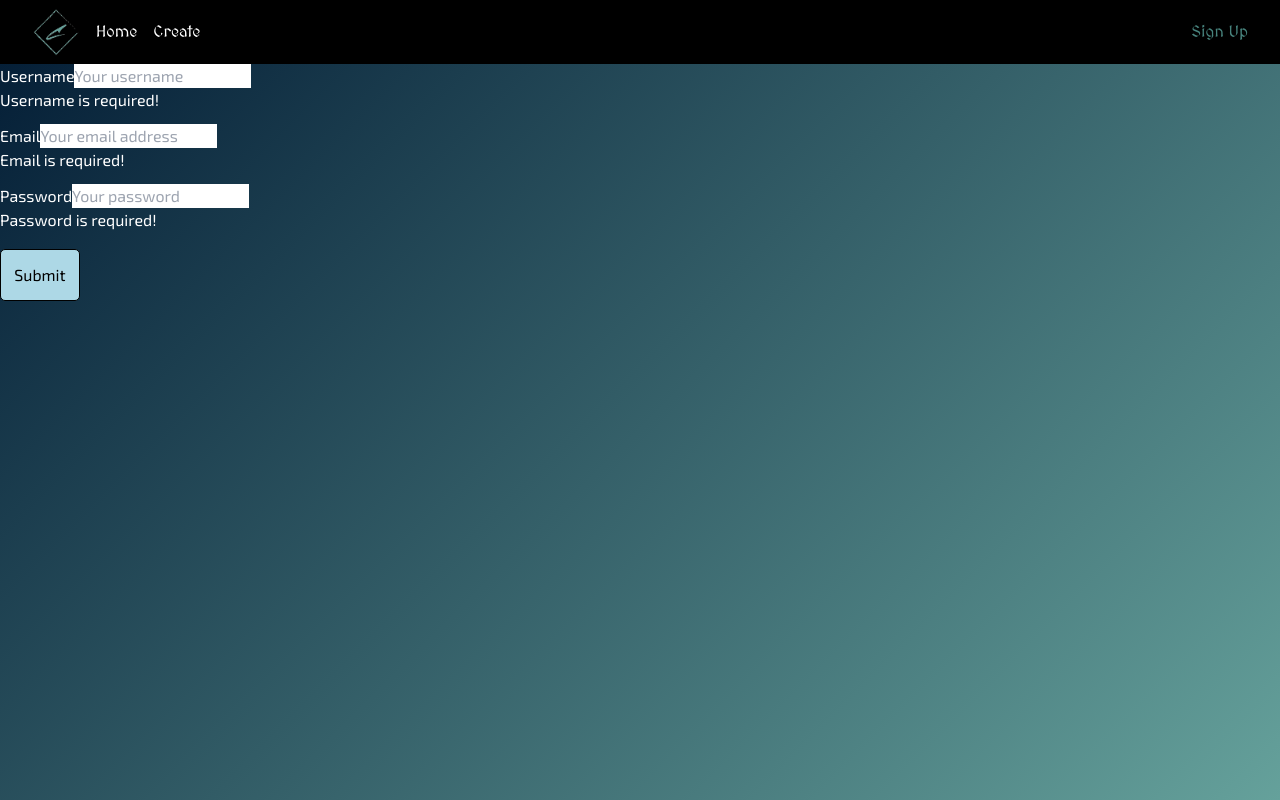
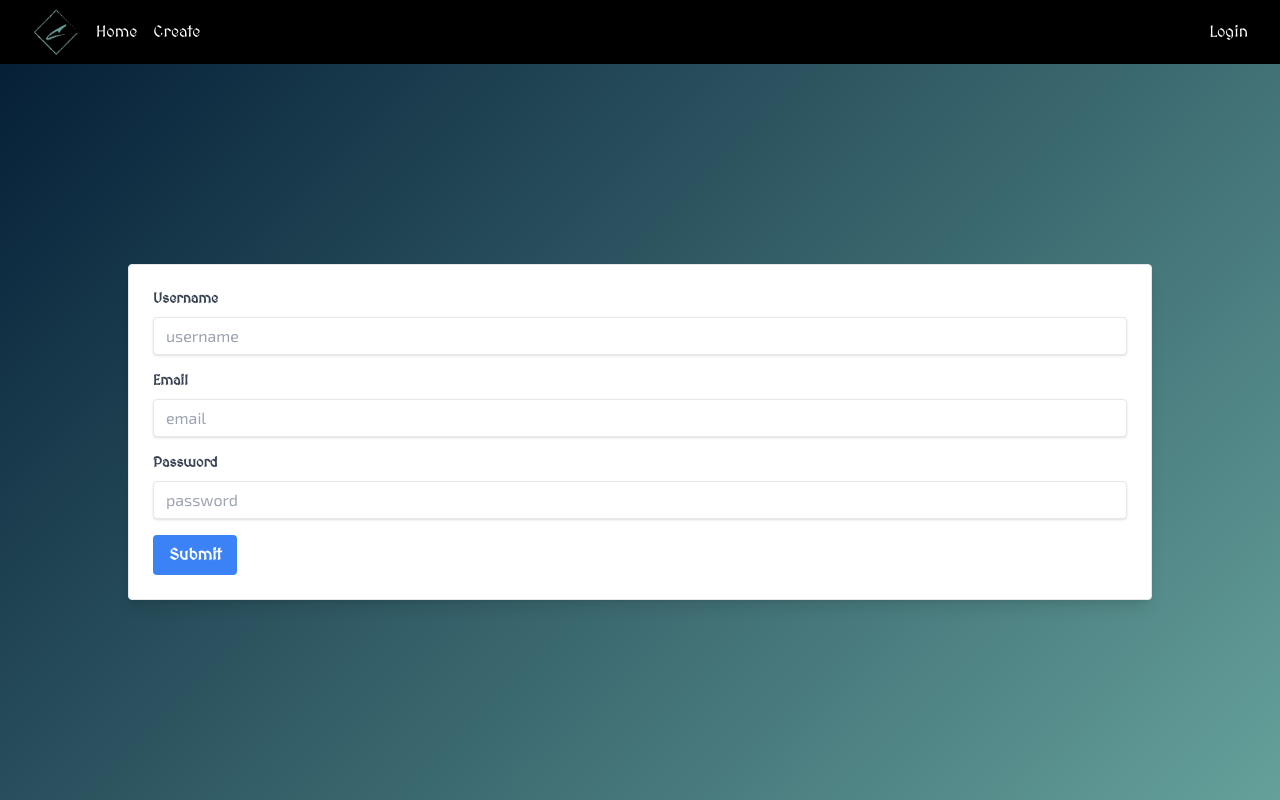
Before and after one commit to Fy50167/character-creator, a React (Vite) app in the folder client/: page /signup in a window 1280 px wide. Built offline with nearby package versions, Linux system fonts and the light colour scheme.

Commit message:
login functionality

```diff
--- a/client/src/components/Header.jsx
+++ b/client/src/components/Header.jsx
@@ -4,6 +4,7 @@ import { Bars3Icon, XMarkIcon } from '@heroicons/react/24/outline';
 import { NavLink } from 'react-router-dom';
 import Navigation from './Navigation';
 import LOGO from '../assets/images/logo.png';
+import Auth from '../utils/auth';
 import PERSON from '../assets/images/stock-image.jpg';
 
 function classNames(...classes) {
@@ -51,7 +52,8 @@ export default function Header() {
                                 </div>
                             </div>
                             <div className='absolute inset-y-0 right-0 flex items-center pr-2 sm:static sm:inset-auto sm:ml-6 sm:pr-0'>
-                                {/* <Menu as='div' className='relative ml-3'>
+                                {Auth.loggedIn() ? (
+                                    <Menu as='div' className='relative ml-3'>
                                         <div>
                                             <Menu.Button className='relative flex rounded-full bg-gray-800 text-sm'>
                                                 <span className='absolute -inset-1.5' />
@@ -93,7 +95,9 @@ export default function Header() {
                                                 <Menu.Item>
                                                     {({ active }) => (
                                                         <a
-                                                        href='#'
+                                                            onClick={
+                                                                Auth.logout
+                                                            }
                                                             className={classNames(
                                                                 active
                                                                     ? 'bg-gray-100'
@@ -107,13 +111,15 @@ export default function Header() {
                                                 </Menu.Item>
                                             </Menu.Items>
                                         </Transition>
-                                </Menu> */}
+                                    </Menu>
+                                ) : (
                                     <NavLink
-                                    to='/signup'
+                                        to='/login'
                                         className='stylized nav-link'
                                     >
-                                    Sign Up
+                                        Login
                                     </NavLink>
+                                )}
                             </div>
                         </div>
                     </div>
--- a/client/src/pages/Login.jsx
+++ b/client/src/pages/Login.jsx
@@ -28,7 +28,7 @@ const Login = (props) => {
     };
 
     return (
-        <div className='w-full h-full flex flex-col justify-center items-center'>
+        <div className='w-full h-full flex grow flex-col justify-center items-center'>
             <form
                 onSubmit={handleFormSubmit}
                 className='w-4/5 border bg-white shadow-lg rounded p-6'
--- a/client/src/pages/Signup.jsx
+++ b/client/src/pages/Signup.jsx
@@ -1,20 +1,13 @@
 import { useState } from 'react';
-import { Form, Button, Alert } from 'react-bootstrap';
-
 import { createUser } from '../utils/API';
 import Auth from '../utils/auth';
 
 export default function Signup() {
-    // set initial form state
     const [userFormData, setUserFormData] = useState({
         username: '',
         email: '',
         password: '',
     });
-    // set state for form validation
-    const [validated] = useState(false);
-    // set state for alert
-    const [showAlert, setShowAlert] = useState(false);
 
     const handleInputChange = (event) => {
         const { name, value } = event.target;
@@ -24,7 +17,6 @@ export default function Signup() {
     const handleFormSubmit = async (event) => {
         event.preventDefault();
 
-        // check if form has everything (as per react-bootstrap docs)
         const form = event.currentTarget;
         if (form.checkValidity() === false) {
             event.preventDefault();
@@ -54,77 +46,72 @@ export default function Signup() {
     };
 
     return (
-        <>
-            {/* This is needed for the validation functionality above */}
-            <Form noValidate validated={validated} onSubmit={handleFormSubmit}>
-                {/* show alert if server response is bad */}
-                <Alert
-                    dismissible
-                    onClose={() => setShowAlert(false)}
-                    show={showAlert}
-                    variant='danger'
-                >
-                    Something went wrong with your signup!
-                </Alert>
+        <div className='w-full h-full flex grow flex-col justify-center items-center'>
+            <form
+                onSubmit={handleFormSubmit}
+                className='w-4/5 border bg-white shadow-lg rounded p-6'
+            >
+                <div className='mb-4'>
+                    <label
+                        className='block stylized text-gray-700 text-sm font-bold mb-2'
+                        htmlFor='username'
+                    >
+                        Username
+                    </label>
+                    <input
+                        onChange={handleInputChange}
+                        className='bg-white shadow appearance-none border rounded w-full py-2 px-3 text-gray-700 leading-tight focus:outline-none focus:shadow-outline'
+                        id='username'
+                        name='username'
+                        type='text'
+                        defaultValue={userFormData.username}
+                        placeholder='username'
+                    />
+                </div>
+                <div className='mb-4'>
+                    <label
+                        className='block stylized text-gray-700 text-sm font-bold mb-2'
+                        htmlFor='email'
+                    >
+                        Email
+                    </label>
+                    <input
+                        onChange={handleInputChange}
+                        className='bg-white shadow appearance-none border rounded w-full py-2 px-3 text-gray-700 leading-tight focus:outline-none focus:shadow-outline'
+                        id='email'
+                        name='email'
+                        type='text'
+                        defaultValue={userFormData.email}
+                        placeholder='email'
+                    />
+                </div>
+                <div className='mb-4'>
+                    <label
+                        className='block stylized text-gray-700 text-sm font-bold mb-2'
+                        htmlFor='password'
+                    >
+                        Password
+                    </label>
+                    <input
+                        onChange={handleInputChange}
+                        className='bg-white shadow appearance-none border rounded w-full py-2 px-3 text-gray-700 leading-tight focus:outline-none focus:shadow-outline'
+                        id='password'
+                        name='password'
+                        type='text'
+                        defaultValue={userFormData.password}
+                        placeholder='password'
+                    />
+                </div>
 
-                <Form.Group className='mb-3'>
-                    <Form.Label htmlFor='username'>Username</Form.Label>
-                    <Form.Control
-                        type='text'
-                        placeholder='Your username'
-                        name='username'
-                        onChange={handleInputChange}
-                        value={userFormData.username}
-                        required
-                    />
-                    <Form.Control.Feedback type='invalid'>
-                        Username is required!
-                    </Form.Control.Feedback>
-                </Form.Group>
-
-                <Form.Group className='mb-3'>
-                    <Form.Label htmlFor='email'>Email</Form.Label>
-                    <Form.Control
-                        type='email'
-                        placeholder='Your email address'
-                        name='email'
-                        onChange={handleInputChange}
-                        value={userFormData.email}
-                        required
-                    />
-                    <Form.Control.Feedback type='invalid'>
-                        Email is required!
-                    </Form.Control.Feedback>
-                </Form.Group>
-
-                <Form.Group className='mb-3'>
-                    <Form.Label htmlFor='password'>Password</Form.Label>
-                    <Form.Control
-                        type='password'
-                        placeholder='Your password'
-                        name='password'
-                        onChange={handleInputChange}
-                        value={userFormData.password}
-                        required
-                    />
-                    <Form.Control.Feedback type='invalid'>
-                        Password is required!
-                    </Form.Control.Feedback>
-                </Form.Group>
-                <Button
-                    disabled={
-                        !(
-                            userFormData.username &&
-                            userFormData.email &&
-                            userFormData.password
-                        )
-                    }
-                    type='submit'
-                    variant='success'
-                >
-                    Submit
-                </Button>
-            </Form>
-        </>
+                <div className='flex items-center justify-between'>
+                    <button
+                        className='bg-blue-500 stylized hover:bg-blue-700 text-white font-bold py-2 px-4 rounded focus:outline-none focus:shadow-outline'
+                        type='submit'
+                    >
+                        Submit
+                    </button>
+                </div>
+            </form>
+        </div>
     );
 }
```
Lines whose indentation alone changed are shown as unchanged.
